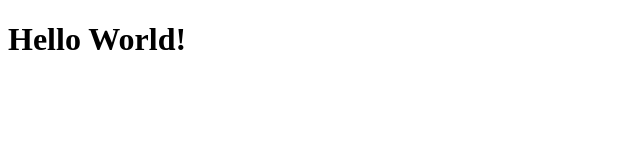
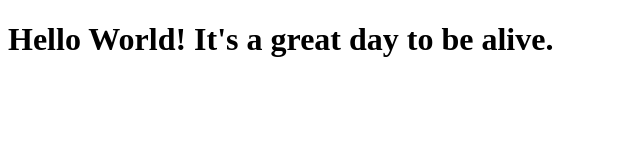
Before and after one commit to luisanchez-ghub/mytest, a plain HTML site: page site/index.html in a window 1280 px wide. Shown: the whole page, without its empty margins (0-640 px from the left). Drawn offline with Linux system fonts and the light colour scheme.

Commit message:
Small additio to our page content

```diff
--- a/site/index.html
+++ b/site/index.html
@@ -6,6 +6,6 @@
 	<title>Hello World!</title>
 </head>
 <body>
-<h1>Hello World!</h1>
+<h1>Hello World! It's a great day to be alive.</h1>
 </body>
 </html>
```
